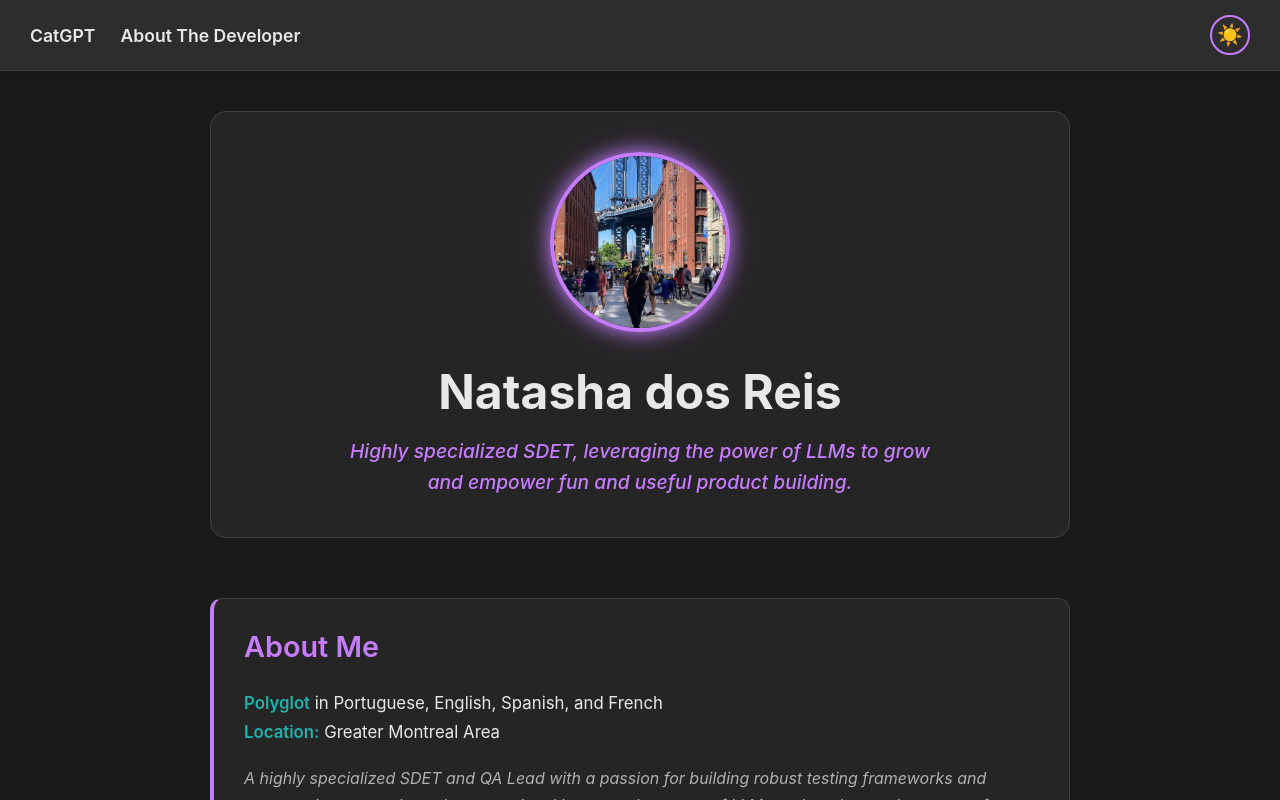
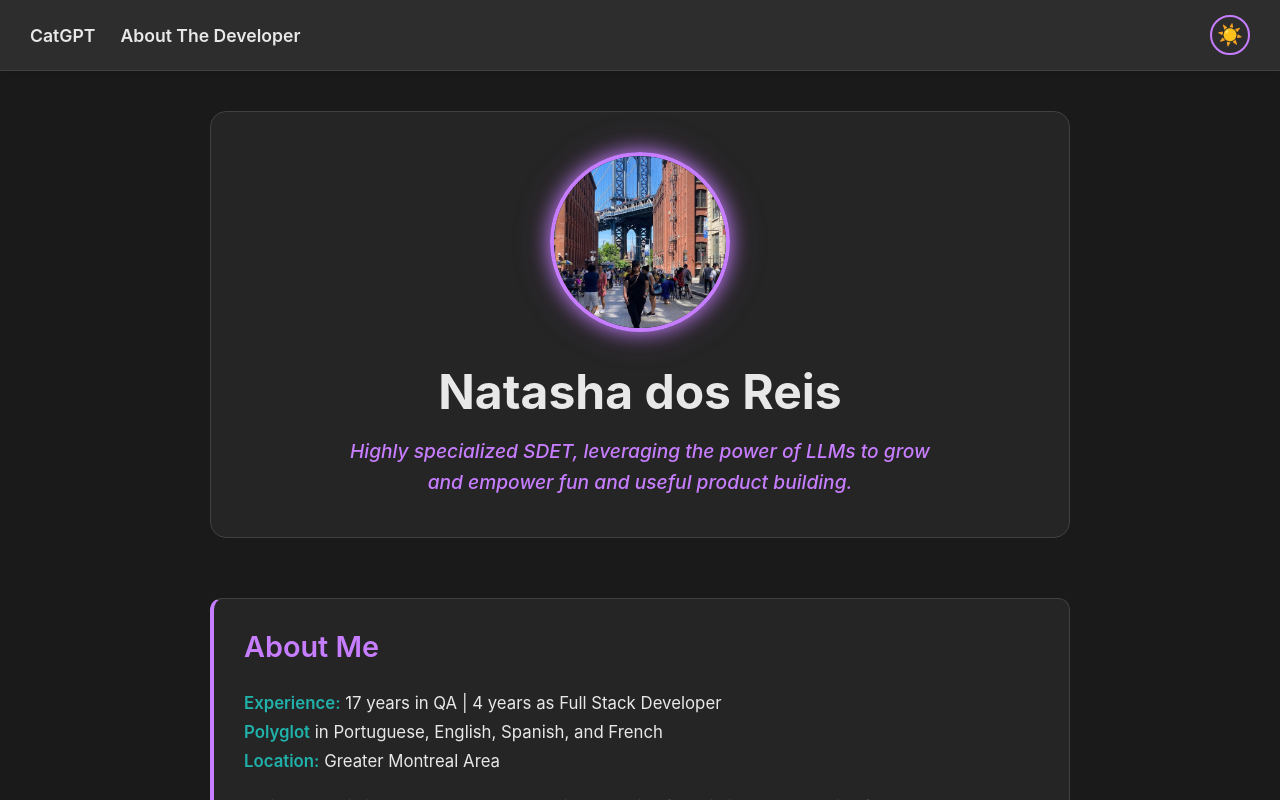
Before and after one commit to natashareis/catgpt, a React (Create React App) app in the folder client/: page /about in a window 1280 px wide. Shown: the top 800 px of the page. Built offline with nearby package versions, Linux system fonts and the light colour scheme.

Commit message:
feat: add experience details to About page - Add 17 years QA experience and 4 years full stack developer experience

```diff
--- a/client/src/About.js
+++ b/client/src/About.js
@@ -20,6 +20,7 @@ function About() {
           <h2>About Me</h2>
           <div className="about-bio-group">
             <p className="about-bio">
+              <strong>Experience:</strong> 17 years in QA | 4 years as Full Stack Developer<br />
               <strong>Polyglot</strong> in Portuguese, English, Spanish, and French<br />
               <strong>Location:</strong> Greater Montreal Area
             </p>
```
